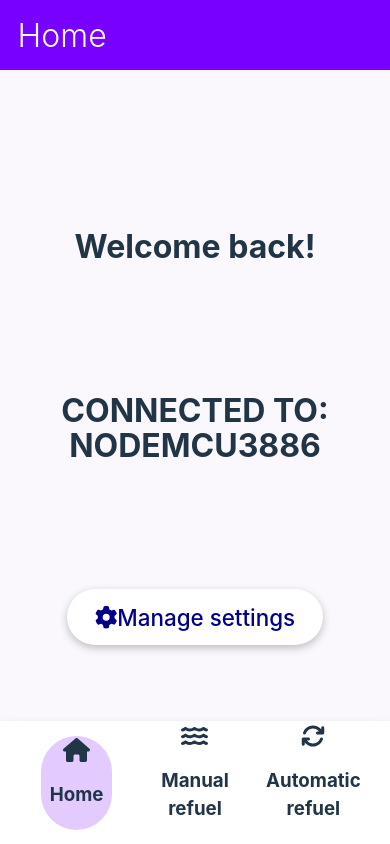
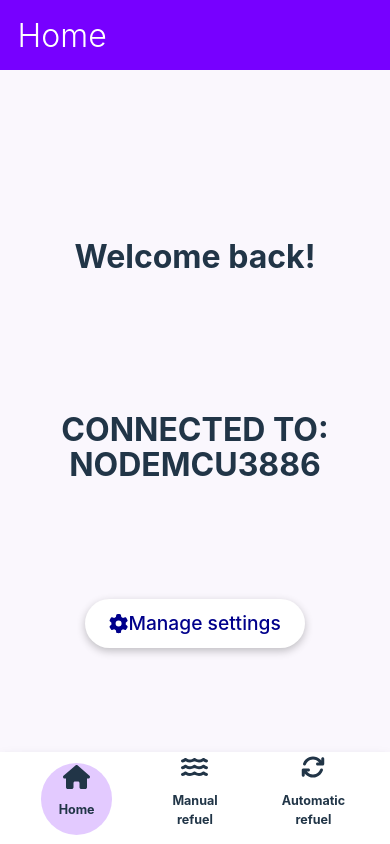
Before and after one commit to Ibro02/iot-water-management, a React (Vite) app: page / in a window 390 px wide. Built offline with nearby package versions, Linux system fonts and the light colour scheme; no server answers; the database is empty.

Commit message:
responsive

```diff
--- a/src/components/Button/Button.model.css
+++ b/src/components/Button/Button.model.css
@@ -21,9 +21,9 @@
 @media (max-width: 650px) {
     .button
 {
-    margin: 1.2rem;
+    margin: 0rem 2vw;
     font-weight: 300;
-    font-size: 1.4rem;
+    font-size: 1.2rem;
     height: 1.2rem;
 }
 
--- a/src/components/Footer/Footer.model.css
+++ b/src/components/Footer/Footer.model.css
@@ -36,6 +36,6 @@
 footer
 {
     gap: 3rem;
-
+    font-size: 0.67rem;
 }
 }
--- a/src/pages/AutomaticRefuel/AutomaticRefuel.model.css
+++ b/src/pages/AutomaticRefuel/AutomaticRefuel.model.css
@@ -17,3 +17,14 @@
     align-items: center;
     margin: auto;
 }
+
+
+@media (max-width: 650px) {
+    .automatic-refuel
+{
+    height: 0;
+}
+h4{
+    margin: 0.5vh 0;
+}
+}
--- a/src/pages/AutomaticRefuel/AutomaticRefuel.tsx
+++ b/src/pages/AutomaticRefuel/AutomaticRefuel.tsx
@@ -62,6 +62,7 @@
   pathColor: '#6600FF',
 })}/>
   </div>
+      {!isPumping&&<h4><FontAwesomeIcon icon={faInfoCircle} className="icons"></FontAwesomeIcon> Click the button to refuel water tank</h4>}
 
      {!isPumping?<Button backgroundColor="purple" color="white" type={2}  onClick={turnRefuel}>
      <FontAwesomeIcon icon={faRefresh} className="icons"></FontAwesomeIcon>
@@ -72,7 +73,6 @@
       <h2>Refueling{dots}</h2>
       </div>}
 
-      {!isPumping&&<h4><FontAwesomeIcon icon={faInfoCircle} className="icons"></FontAwesomeIcon> Click the button to refuel water tank</h4>}
 </div>
 }
 
--- a/src/pages/ManualRefuel/ManualRefuel.model.css
+++ b/src/pages/ManualRefuel/ManualRefuel.model.css
@@ -1,15 +1,17 @@
 .container
 {
     display: flex;
-
 }
-
+.container-reverse
+{
+    display: flex;
+    flex-direction: column-reverse;
+}
 .manual-refuel
 {
-     display: flex;
+    display: flex;
     flex-direction: column;
-    align-items: center;
-    height: 75vh;
+    justify-content: center;
 }
 
 .icons
@@ -34,5 +36,17 @@
 {
     display: flex;
     margin: auto;
+}
 
+@media (max-width: 650px){
+    .manual-refuel
+{
+    justify-content: center;
+    margin: 0;
+    font-size: 0.8rem;
 }
+.icons
+{
+    font-size: 1rem;
+}
+}
--- a/src/pages/ManualRefuel/ManualRefuel.tsx
+++ b/src/pages/ManualRefuel/ManualRefuel.tsx
@@ -59,17 +59,16 @@
 			})}/>
 			</div>
 
-			<div>
+			<div className="container-reverse">
 				<div className="container">
 				<Button backgroundColor={!isWaterPinWorking?"#6600FF":"red"} color="white" onClick={turnOnWaterPin}>
 				+ Increase
 				</Button>
-
 				<Button color="white" backgroundColor={!isPoolPinWorking?"#6600FF":"red"}  onClick={turnOnPoolPin}>
 					- Reduce
 					</Button>
 				</div>
-			<h4><FontAwesomeIcon icon={faInfoCircle} className="icons"></FontAwesomeIcon> Hold button to change water level</h4>
+			<h4><FontAwesomeIcon icon={faInfoCircle} className="icons"></FontAwesomeIcon> Click the button to change water level</h4>
 			</div>
 		</div>
 	);
```
